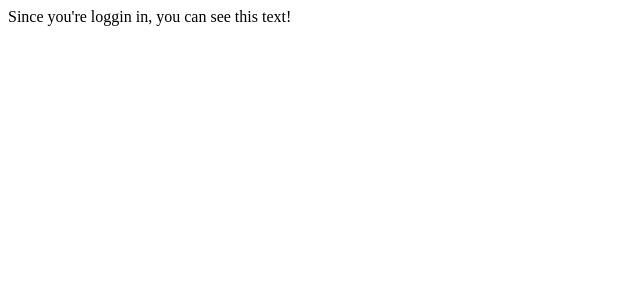
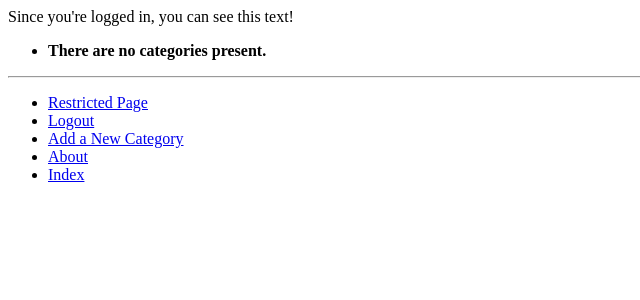
Before and after one commit to blueflowers19/tango_with_django_project, a Django app: page /rango/restricted/ in a window 1280 px wide. Shown: the top 300 px of the page, without its empty margins (0-640 px from the left). Run offline with Django 3.2, Linux system fonts and the light colour scheme; the visitor is signed in with stand-in values (Sample User, id 1); data that the repository does not hold is empty.

Commit message:
chp9 + exercises

```diff
--- a/rango/views.py
+++ b/rango/views.py
@@ -37,7 +37,7 @@ def show_category(request, category_name_slug):
 
     return render(request, 'rango/category.html', context=context_dict)
 
-
+@login_required
 def add_category(request):
     form = CategoryForm()
 
@@ -53,6 +53,7 @@ def add_category(request):
     return render(request, 'rango/add_category.html', {'form': form})
 
 
+@login_required
 def add_page(request, category_name_slug):
     try:
         category = Category.objects.get(slug=category_name_slug)
@@ -134,7 +135,8 @@ def user_login(request):
 
 @login_required
 def restricted(request):
-    return HttpResponse("Since you're loggin in, you can see this text!")
+    # return HttpResponse("Since you're loggin in, you can see this text!")
+    return render(request, 'rango/restricted.html')
 
 
 
--- a/templates/rango/base.html
+++ b/templates/rango/base.html
@@ -30,11 +30,11 @@
             {% if user.is_authenticated %}
                 <li><a href="{% url 'rango:restricted' %}">Restricted Page</a></li>
                 <li><a href="{% url 'rango:logout' %}">Logout</a></li>
+                 <li><a href="{% url 'rango:add_category' %}">Add a New Category</a></li>
             {% else %}
                 <li><a href="{% url 'rango:register' %}">Sign Up</a></li>
                 <li><a href="{% url 'rango:login' %}">Login</a></li>
             {% endif %}
-                <li><a href="{% url 'rango:add_category' %}">Add a New Category</a></li>
                 <li><a href="{% url 'rango:about' %}">About</a></li>
                 <li><a href="{% url 'rango:index' %}">Index</a></li>
             </ul>
--- a/templates/rango/category.html
+++ b/templates/rango/category.html
@@ -29,7 +29,9 @@
         <strong>No pages currently in category.</strong>
         {% endif %}
 
-        <a href="{% url 'rango:add_page' category.slug %}">Add Page</a> <br />
+        {% if user.is_authenticated %}
+            <a href="{% url 'rango:add_page' category.slug %}">Add Page</a> <br />
+        {% endif %}
     {% else %}
         The specified category does not exist.
     {% endif %}
--- a/templates/rango/index.html
+++ b/templates/rango/index.html
@@ -12,7 +12,7 @@
     <div>
 <!--        hey there partner! <br />-->
         {% if user.is_authenticated %}
-            howdy {{ user.username }}
+            howdy {{ user.username }}!
         {% else %}
             hey there partner!
         {% endif %}
--- a/templates/rango/login.html
+++ b/templates/rango/login.html
@@ -11,8 +11,8 @@
     {% csrf_token %}
     Username: <input type="text" name="username" value=" " size="50" />
     <br />
-    Password: <input type="text" name="password" value=" " size="50" />
+    Password: <input type="password" name="password" value=" " size="50" />
     <br />
-    <input  type="submit" value="submit" />
+    <input type="submit" value="submit" />
 </form>
 {% endblock %}
--- /dev/null
+++ b/templates/rango/restricted.html
@@ -0,0 +1,9 @@
+{% extends 'rango/base.html' %}
+
+{% block title_block %}
+    Restricted Page
+{% endblock %}
+
+{% block body_block %}
+    Since you're logged in, you can see this text!
+{% endblock %}
```
